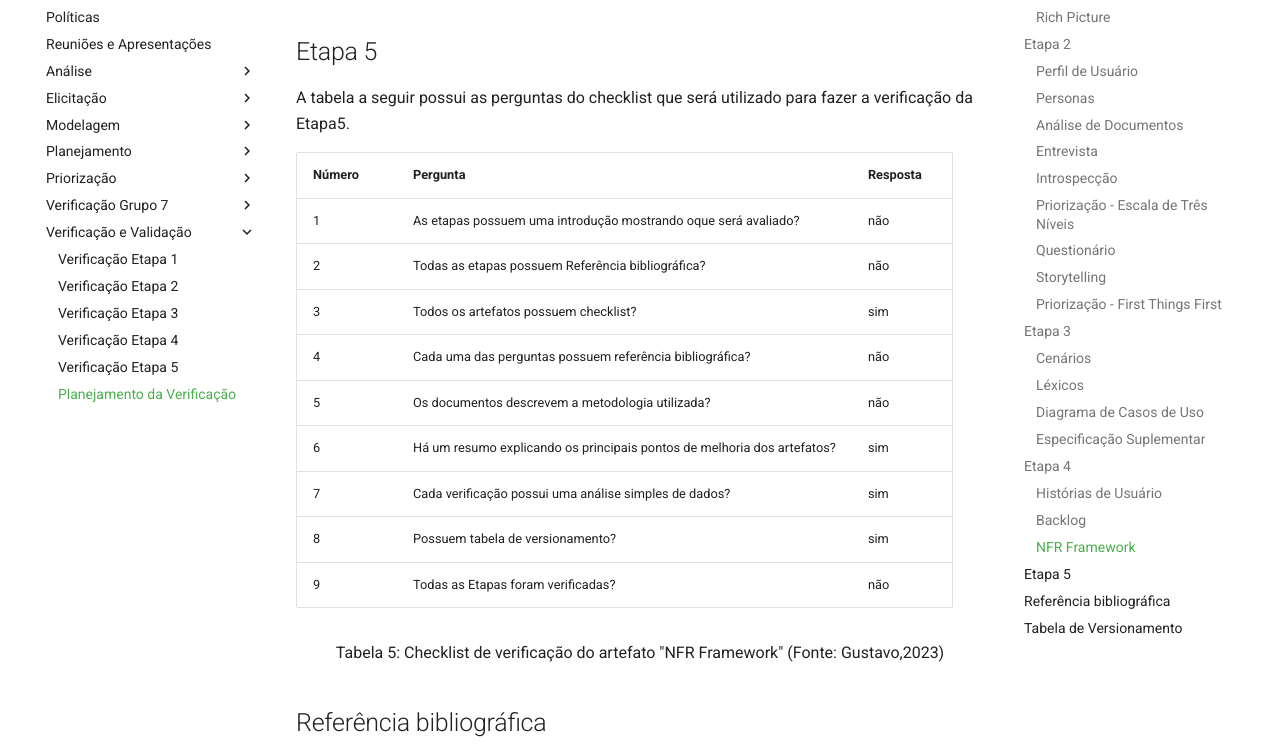
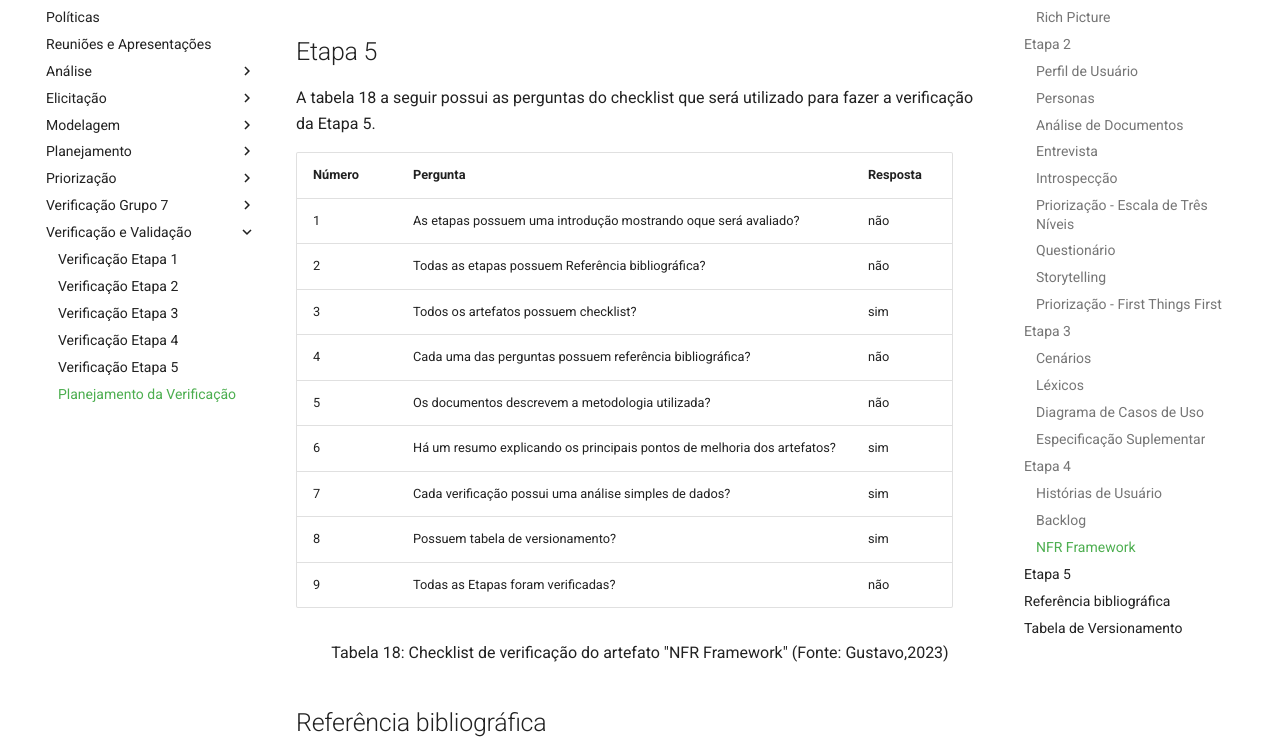
Before and after one commit to Requisitos-de-Software/2023.1-Letterboxd, an MkDocs documentation site: the page built from docs/Verificação e Validação/planejamento.md, in a window 1280 px wide and 1400 px high, scrolled down 10537 px. Shown: the part 172-923 px from the top of the window. Built offline with MkDocs 1.6.1 and Material for MkDocs 9.7.7, drawn with Linux system fonts in a browser that asks for light colours.

Commit message:
atualizando numero das tabelas

```diff
--- a/docs/Verificação e Validação/planejamento.md
+++ b/docs/Verificação e Validação/planejamento.md
@@ -321,7 +321,7 @@ A tabela 17 a seguir possui as perguntas do checklist que será utilizado para f
 
 ## Etapa 5
 
-A tabela a seguir possui as perguntas do checklist que será utilizado para fazer a verificação da Etapa5.
+A tabela 18 a seguir possui as perguntas do checklist que será utilizado para fazer a verificação da Etapa 5.
 
 | Número | Pergunta                                                                | Resposta |
 | ------ | ----------------------------------------------------------------------- | -------- |
@@ -336,7 +336,7 @@ A tabela a seguir possui as perguntas do checklist que será utilizado para faze
 | 9      | Todas as Etapas foram verificadas?                                      | não      |
 
 <div style="text-align: center">
-<p>Tabela 5: Checklist de verificação do artefato "NFR Framework" (Fonte: Gustavo,2023)</p>
+<p>Tabela 18: Checklist de verificação do artefato "NFR Framework" (Fonte: Gustavo,2023)</p>
 </div>
 
 ## Referência bibliográfica
```
